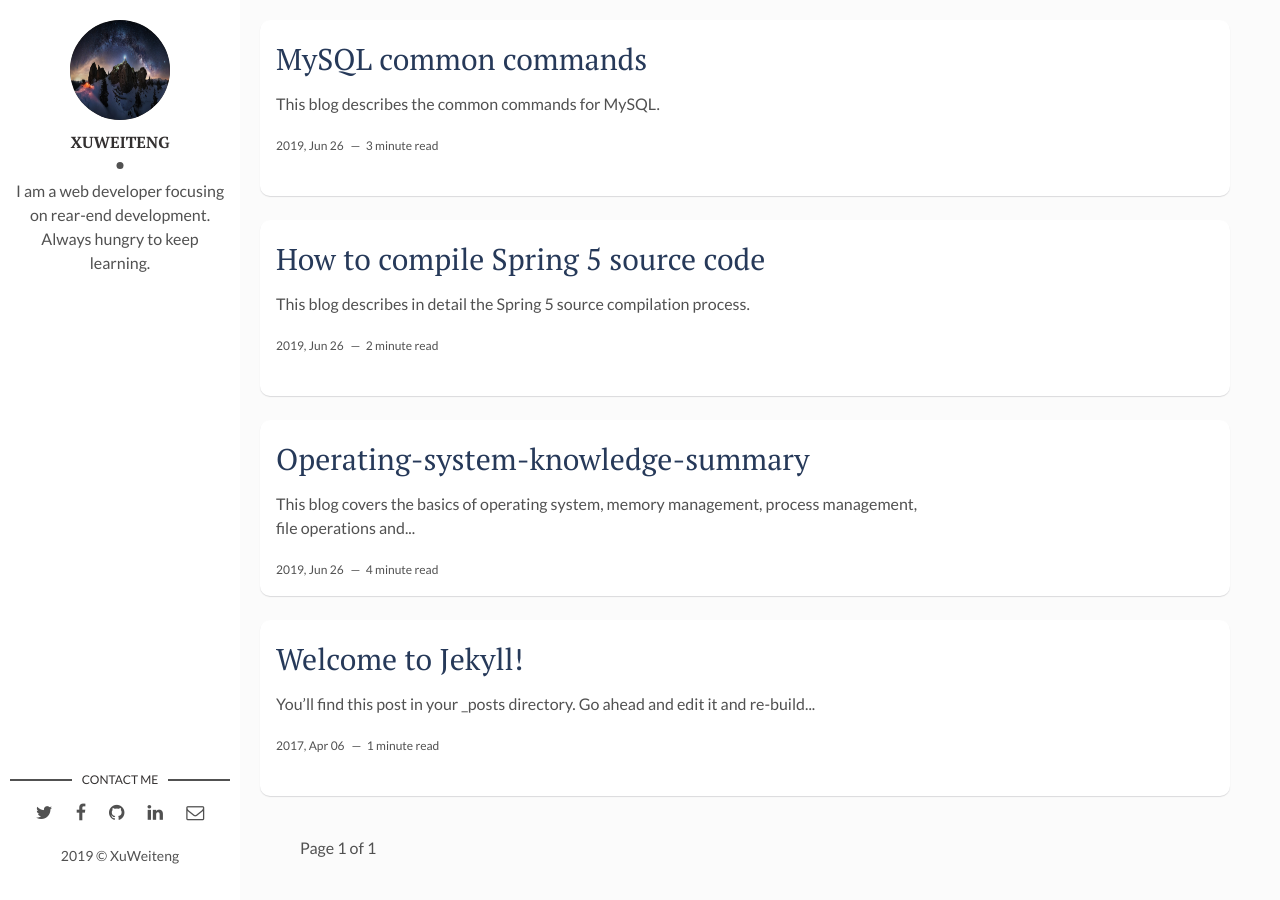
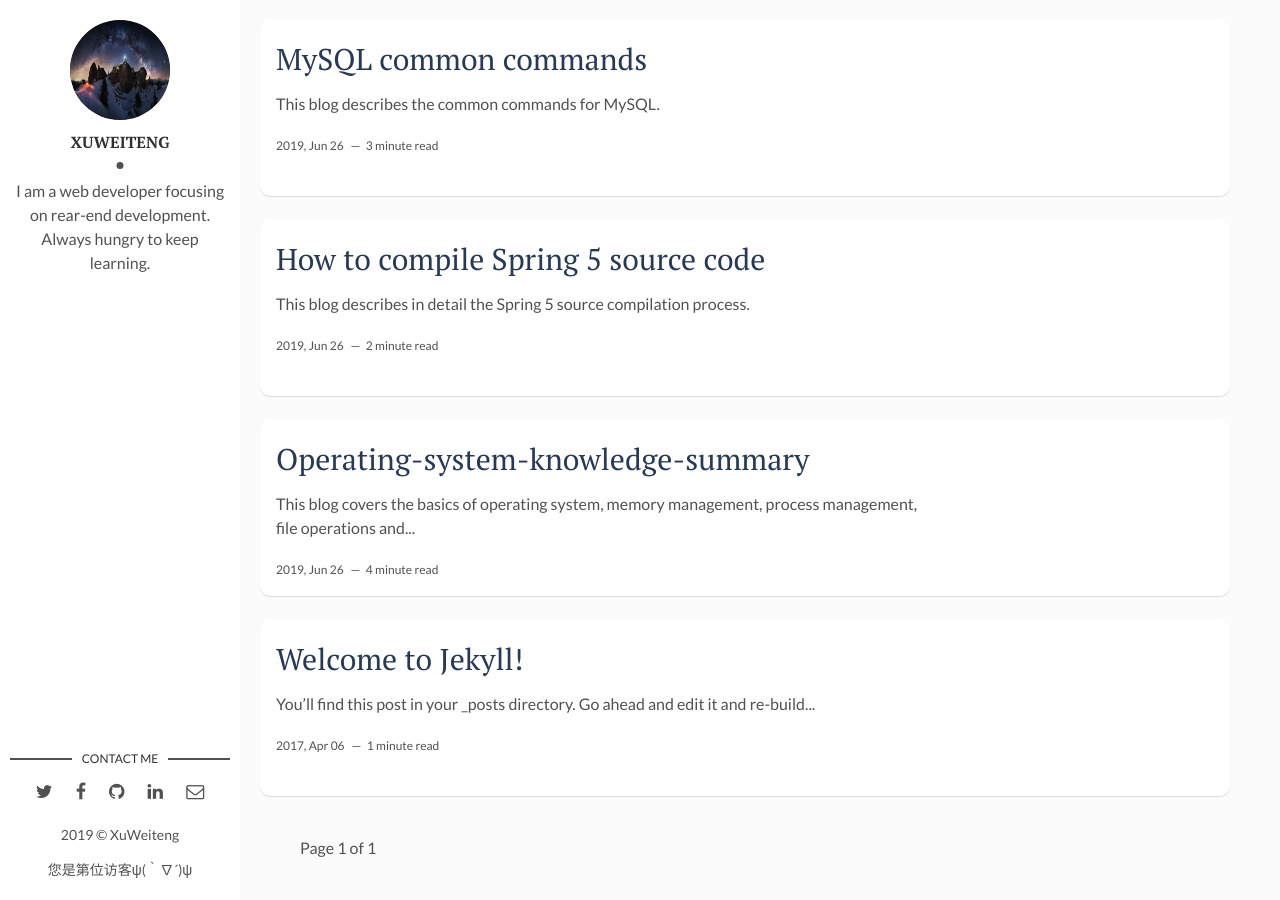
Before and after one commit to MrXWTe/MrXWTe.github.io, a Jekyll site: the page built from index.html, in a window 1280 px wide. Built offline with Jekyll 4.4.1, drawn with Linux system fonts in a browser that asks for light colours; the list of posts is cut into pages by our own code; comment, search, counter and statistics services are not loaded.

Commit message:
添加了'统计访问数' 功能

```diff
--- a/_layouts/main.html
+++ b/_layouts/main.html
@@ -45,6 +45,10 @@
     </section> <!-- End Section Contact -->
     <div class="copyright">
       <p>{{site.time | date: '%Y'}} &copy; {{site.author}}</p>
+      <script async src="//dn-lbstatics.qbox.me/busuanzi/2.3/busuanzi.pure.mini.js"></script>
+      <span id="busuanzi_container_site_uv">
+       您是第<span id="busuanzi_value_site_uv"></span>位访客ψ(｀∇´)ψ
+      </span>
     </div>
   </footer> <!-- End Footer -->
 </aside> <!-- End Sidebar -->
```
